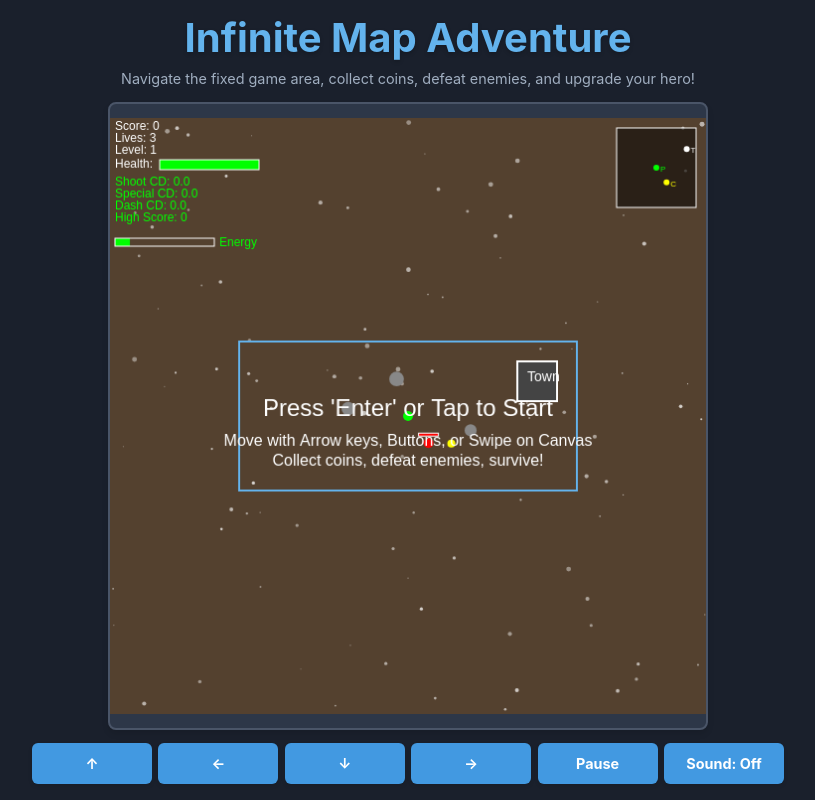
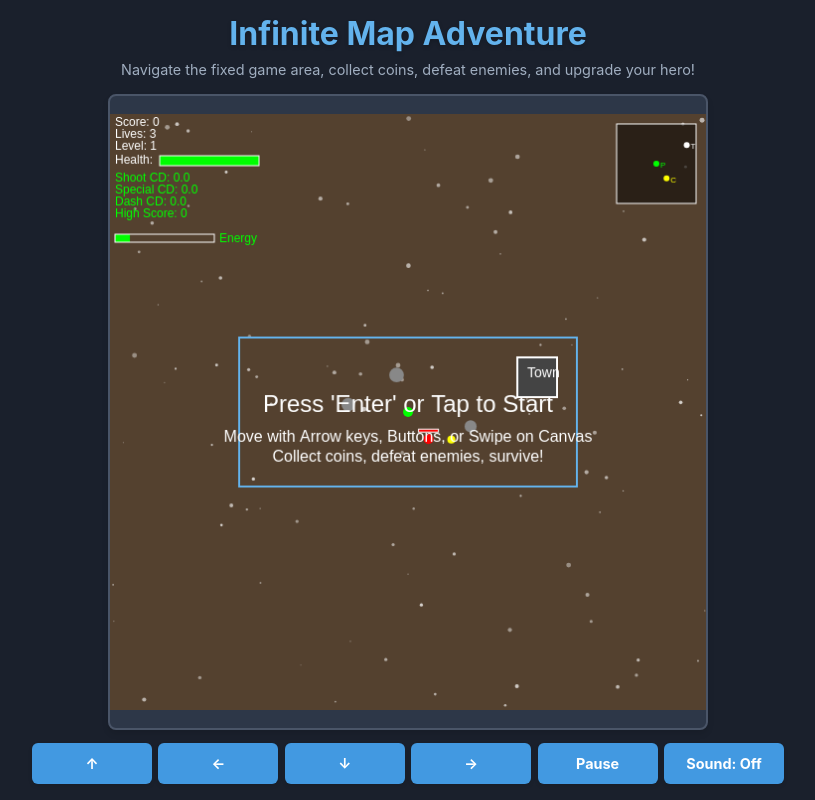
Before and after one commit to magekt/magekt, a plain HTML site: page AEOShooter.html in a window 1280 px wide. Shown: the whole page, without its empty margins (232-1047 px from the left). Drawn offline with nearby package versions, Linux system fonts and the light colour scheme.

Commit message:
Update AEOShooter.html

```diff
--- a/AEOShooter.html
+++ b/AEOShooter.html
@@ -36,7 +36,7 @@
             padding: 0.5rem; /* Padding inside the container */
         }
         .game-title {
-            font-size: 2.5rem; /* Larger title */
+            font-size: 2.0rem; /* Larger title */
             font-weight: bold;
             color: #63b3ed; /* Lighter blue for title */
             margin-bottom: 0.5rem; /* Reduced margin */
```
